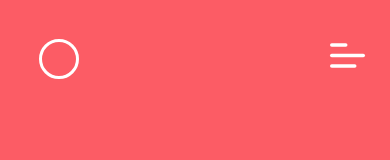
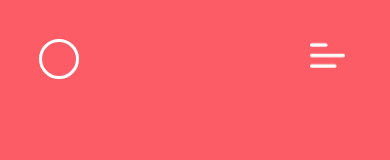
Before and after one commit to Mayooo31/portfolio-v2, a React (Create React App) app: page / in a window 390 px wide. Shown: the top 160 px of the page. Built offline with nearby package versions, Linux system fonts and the light colour scheme; a web font is replaced by a local one.

Commit message:
fixed few responsive issues

```diff
--- a/src/components/Header/Header.module.css
+++ b/src/components/Header/Header.module.css
@@ -160,7 +160,6 @@
   display: flex;
   justify-content: space-around;
 }
-
 .tech div {
   display: flex;
   flex-direction: column;
@@ -319,8 +318,6 @@
   .about_info {
     min-width: 85%;
     min-height: 70vh;
-    padding: 4rem;
-    border-radius: 7rem;
   }
 }
 
@@ -352,8 +349,6 @@
   }
   .about_info {
     min-width: 90%;
-    padding: 4rem;
-    border-radius: 7rem;
   }
   .btn {
     font-size: 2rem;
@@ -429,6 +424,14 @@
 
 /* 500px */
 @media (max-width: 31.25em) {
+  .close {
+    top: 1.5rem;
+    right: 1.5rem;
+  }
+  .about_info {
+    padding: 4rem 0.5rem;
+    border-radius: 3rem;
+  }
   .show {
     font-size: 2rem;
   }
--- a/src/components/Navbar/Navbar.jsx
+++ b/src/components/Navbar/Navbar.jsx
@@ -18,7 +18,11 @@ const Navbar = () => {
   const showNavbarHandler = () => {
     document.getElementById("check").checked = false;
     setShowNavbar({
-      navbar: { opacity: 1, visibility: "visible", transform: `translateX(-25px)` },
+      navbar: {
+        opacity: 1,
+        visibility: "visible",
+        transform: `translateX(-25px)`,
+      },
       hamburger: { opacity: 0 },
     });
   };
@@ -32,8 +36,16 @@ const Navbar = () => {
         }}
       >
         <span className={styles.circle} style={options.circle} />
-        <span className={styles.saturn} ref={ref_saturn} style={options.saturn} />
-        <span className={styles.saturn} ref={ref_machine} style={options.machine} />
+        <span
+          className={styles.saturn}
+          ref={ref_saturn}
+          style={options.saturn}
+        />
+        <span
+          className={styles.saturn}
+          ref={ref_machine}
+          style={options.machine}
+        />
       </div>
 
       <nav
@@ -52,13 +64,16 @@ const Navbar = () => {
             <a href="/#footer">Kontakt</a>
           </li>
         </ul>
-        <ul
-          onClick={() => {
-            setInfo(1);
-            setClickedModal(2);
-          }}
-        >
-          <li>O mně</li>
+        <ul>
+          <li
+            className={styles.about}
+            onClick={() => {
+              setInfo(1);
+              setClickedModal(2);
+            }}
+          >
+            O mně
+          </li>
         </ul>
       </nav>
       <span
--- a/src/components/Navbar/Navbar.module.css
+++ b/src/components/Navbar/Navbar.module.css
@@ -30,16 +30,13 @@
 }
 
 .hamburger {
-  display: grid;
-  place-items: center;
-  height: fit-content;
-  position: absolute;
-  right: 0;
+  /* display: grid; */
+  /* place-items: center; */
+  /* height: fit-content; */
+  position: fixed;
+  top: 4rem;
+  right: 4rem;
   opacity: 0;
-  margin-top: 1.2rem;
-
-  top: 0;
-  margin-top: 4rem;
 
   visibility: hidden;
   transform: scale(0.7) translateX(25px);
@@ -210,12 +207,15 @@ input[type="checkbox"]:checked ~ .line:nth-of-type(3) {
     font-size: 2.2rem;
   }
   .hamburger {
-    margin-top: 2.4rem;
+    top: 2.4rem;
   }
 }
 
 /* 530px */
 @media (max-width: 33.125em) {
+  .about {
+    display: none;
+  }
   .navbar div {
     height: 70px;
     width: 70px;
```
